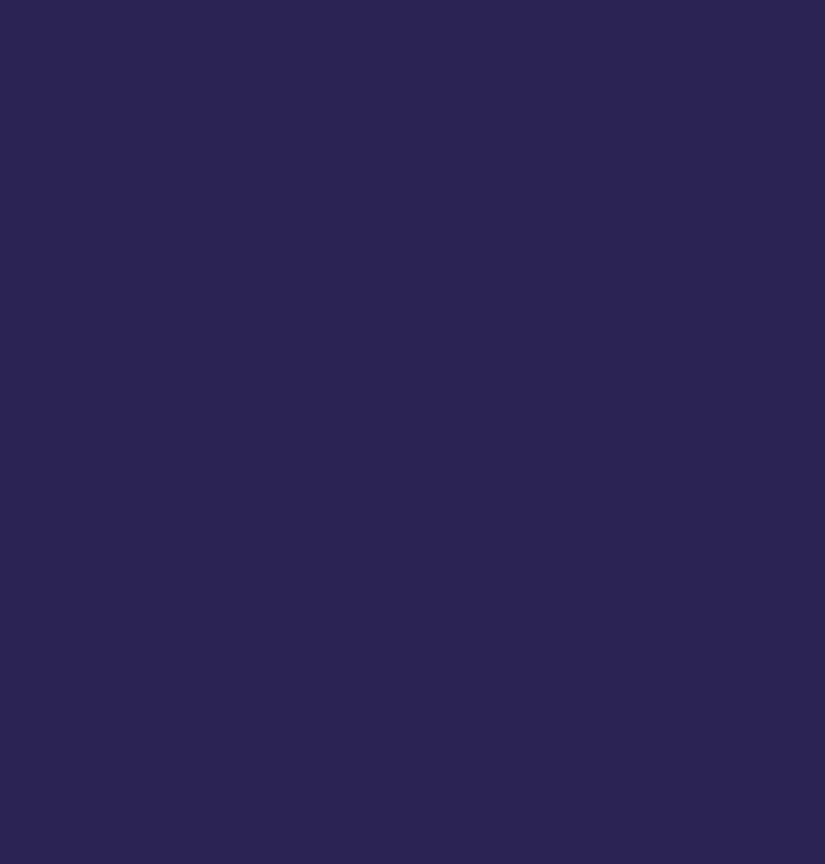
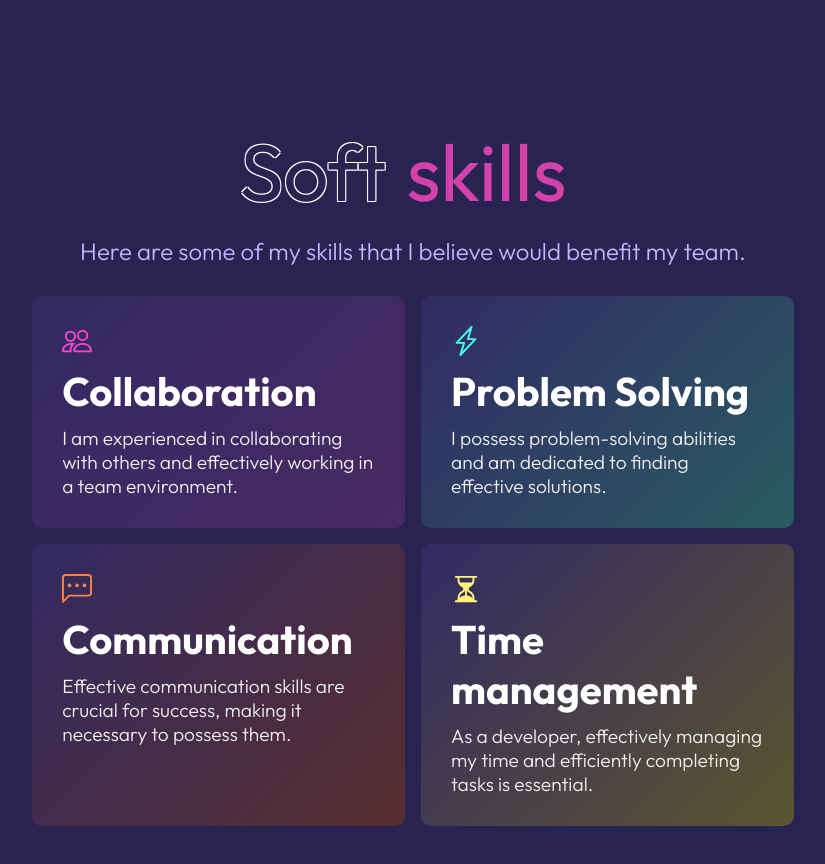
Before and after one commit to marvinraydalida/react-portfolio, a React (Create React App) app: page /skill in a window 1280 px wide. Shown: the part 1460-2324 px from the top of the page, without its empty margins (227-1052 px from the left). Before the commit the page ends 1606 px from the top, so only its background shows below. Built offline with nearby package versions, Linux system fonts and the light colour scheme.

Commit message:
Soft skills
added soft skills in skills

```diff
--- a/src/components/Skill.js
+++ b/src/components/Skill.js
@@ -11,6 +11,7 @@ import SkillGrid from "./SkillGrid";
 function Skill() {
   const languagesSectionRef = useRef(null);
   const technologySectionRef = useRef(null);
+  const softSkillsSectionRef = useRef(null);
 
   const languagePreviousActiveGrid = useRef(null);
   const technologyPreviousActiveGrid = useRef(null);
@@ -52,14 +53,14 @@ function Skill() {
   }
 
   function onSelectTechnology(event) {
-    const selectedLanguage = technologies.find(
-      (language) => language.name === event.target.dataset.name
+    const selectedTechnology = technologies.find(
+      (technology) => technology.name === event.target.dataset.name
     );
 
     event.target.classList.toggle("selected");
 
-    setTechnologyName(selectedLanguage.name);
-    settTechnologyDescription(selectedLanguage.description);
+    setTechnologyName(selectedTechnology.name);
+    settTechnologyDescription(selectedTechnology.description);
 
     if (technologyPreviousActiveGrid.current !== null) {
       if (technologyPreviousActiveGrid.current !== event.target) {
@@ -87,8 +88,8 @@ function Skill() {
           entry.target.classList.add("show");
 
           timeOut(() => {
-            entry.target.style.transitionDelay = "0ms"
-          }, 250)
+            entry.target.style.transitionDelay = "0ms";
+          }, 250);
         }
       });
     });
@@ -99,6 +100,10 @@ function Skill() {
     const technologyContainer = technologySectionRef.current.children;
     const technologyGrid =
       technologySectionRef.current.firstElementChild.children;
+
+    const softSkillsContainer = softSkillsSectionRef.current.children;
+    const softSkillsGrid =
+      softSkillsSectionRef.current.lastElementChild.children;
 
     for (const container of languageContainer) {
       observer.observe(container);
@@ -113,6 +118,15 @@ function Skill() {
     }
 
     for (const grid of technologyGrid) {
+      observer.observe(grid);
+    }
+
+    for (const container of softSkillsContainer) {
+      observer.observe(container);
+    }
+
+    for (const grid of softSkillsGrid) {
+      console.log(grid);
       observer.observe(grid);
     }
 
@@ -160,6 +174,7 @@ function Skill() {
           titleRef={languageNameRef}
           descriptionRef={languageDescriptionRef}
           isActive={isLanguageActive}
+          placeHolderTitle={["Programming &", "Markup", "Languages"]}
         />
         <div className="container skill-grid-container hidden">
           <SkillGrid
@@ -238,7 +253,7 @@ function Skill() {
           />
           <SkillGrid
             source="/images/mongodb.svg"
-            alt="Mongo DB"
+            alt="MongoDB"
             onClick={onSelectTechnology}
           />
         </div>
@@ -248,7 +263,88 @@ function Skill() {
           titleRef={technologyNameRef}
           descriptionRef={technologyDescriptionRef}
           isActive={isTechnologyActive}
+          placeHolderTitle={["Frameworks,", "Libraries &", "Databases"]}
         />
+      </section>
+      <section className="skill-section soft-skills" ref={softSkillsSectionRef}>
+        <div id="soft-skills-title" className="hidden">
+          <h1 className="skill-first-text">Soft</h1>
+          <h1 className="skill-third-text">skills</h1>
+        </div>
+        <p className="hidden">
+          Here are some of my skills that I believe would benefit my team.
+        </p>
+        <div id="soft-skills-grid-container">
+          <div className="soft-skill-grid hidden">
+            <svg
+              xmlns="http://www.w3.org/2000/svg"
+              width="16"
+              height="16"
+              fill="currentColor"
+              className="bi bi-people"
+              viewBox="0 0 16 16"
+            >
+              <path d="M15 14s1 0 1-1-1-4-5-4-5 3-5 4 1 1 1 1h8Zm-7.978-1A.261.261 0 0 1 7 12.996c.001-.264.167-1.03.76-1.72C8.312 10.629 9.282 10 11 10c1.717 0 2.687.63 3.24 1.276.593.69.758 1.457.76 1.72l-.008.002a.274.274 0 0 1-.014.002H7.022ZM11 7a2 2 0 1 0 0-4 2 2 0 0 0 0 4Zm3-2a3 3 0 1 1-6 0 3 3 0 0 1 6 0ZM6.936 9.28a5.88 5.88 0 0 0-1.23-.247A7.35 7.35 0 0 0 5 9c-4 0-5 3-5 4 0 .667.333 1 1 1h4.216A2.238 2.238 0 0 1 5 13c0-1.01.377-2.042 1.09-2.904.243-.294.526-.569.846-.816ZM4.92 10A5.493 5.493 0 0 0 4 13H1c0-.26.164-1.03.76-1.724.545-.636 1.492-1.256 3.16-1.275ZM1.5 5.5a3 3 0 1 1 6 0 3 3 0 0 1-6 0Zm3-2a2 2 0 1 0 0 4 2 2 0 0 0 0-4Z" />
+            </svg>
+            <h1>Collaboration</h1>
+            <p>
+              I am experienced in collaborating with others and effectively
+              working in a team environment.
+            </p>
+          </div>
+          <div className="soft-skill-grid hidden">
+            <svg
+              xmlns="http://www.w3.org/2000/svg"
+              width="16"
+              height="16"
+              fill="currentColor"
+              className="bi bi-lightning-charge"
+              viewBox="0 0 16 16"
+            >
+              <path d="M11.251.068a.5.5 0 0 1 .227.58L9.677 6.5H13a.5.5 0 0 1 .364.843l-8 8.5a.5.5 0 0 1-.842-.49L6.323 9.5H3a.5.5 0 0 1-.364-.843l8-8.5a.5.5 0 0 1 .615-.09zM4.157 8.5H7a.5.5 0 0 1 .478.647L6.11 13.59l5.732-6.09H9a.5.5 0 0 1-.478-.647L9.89 2.41 4.157 8.5z" />
+            </svg>
+            <h1>Problem Solving</h1>
+            <p>
+              I possess problem-solving abilities and am dedicated to finding
+              effective solutions.
+            </p>
+          </div>
+          <div className="soft-skill-grid hidden">
+            <svg
+              xmlns="http://www.w3.org/2000/svg"
+              width="16"
+              height="16"
+              fill="currentColor"
+              className="bi bi-chat-left-dots"
+              viewBox="0 0 16 16"
+            >
+              <path d="M14 1a1 1 0 0 1 1 1v8a1 1 0 0 1-1 1H4.414A2 2 0 0 0 3 11.586l-2 2V2a1 1 0 0 1 1-1h12zM2 0a2 2 0 0 0-2 2v12.793a.5.5 0 0 0 .854.353l2.853-2.853A1 1 0 0 1 4.414 12H14a2 2 0 0 0 2-2V2a2 2 0 0 0-2-2H2z" />
+              <path d="M5 6a1 1 0 1 1-2 0 1 1 0 0 1 2 0zm4 0a1 1 0 1 1-2 0 1 1 0 0 1 2 0zm4 0a1 1 0 1 1-2 0 1 1 0 0 1 2 0z" />
+            </svg>
+            <h1>Communication</h1>
+            <p>
+              Effective communication skills are crucial for success, making it
+              necessary to possess them.
+            </p>
+          </div>
+          <div className="soft-skill-grid hidden">
+            <svg
+              xmlns="http://www.w3.org/2000/svg"
+              width="16"
+              height="16"
+              fill="currentColor"
+              className="bi bi-hourglass-split"
+              viewBox="0 0 16 16"
+            >
+              <path d="M2.5 15a.5.5 0 1 1 0-1h1v-1a4.5 4.5 0 0 1 2.557-4.06c.29-.139.443-.377.443-.59v-.7c0-.213-.154-.451-.443-.59A4.5 4.5 0 0 1 3.5 3V2h-1a.5.5 0 0 1 0-1h11a.5.5 0 0 1 0 1h-1v1a4.5 4.5 0 0 1-2.557 4.06c-.29.139-.443.377-.443.59v.7c0 .213.154.451.443.59A4.5 4.5 0 0 1 12.5 13v1h1a.5.5 0 0 1 0 1h-11zm2-13v1c0 .537.12 1.045.337 1.5h6.326c.216-.455.337-.963.337-1.5V2h-7zm3 6.35c0 .701-.478 1.236-1.011 1.492A3.5 3.5 0 0 0 4.5 13s.866-1.299 3-1.48V8.35zm1 0v3.17c2.134.181 3 1.48 3 1.48a3.5 3.5 0 0 0-1.989-3.158C8.978 9.586 8.5 9.052 8.5 8.351z" />
+            </svg>
+            <h1>Time management</h1>
+            <p>
+              As a developer, effectively managing my time and efficiently
+              completing tasks is essential.
+            </p>
+          </div>
+        </div>
       </section>
     </>
   );
--- a/src/components/SkillDescriptionContainer.js
+++ b/src/components/SkillDescriptionContainer.js
@@ -13,9 +13,9 @@ function SkillDescriptionContainer(props) {
         />
       ) : (
         <SkillTitle
-          firstText={"Programming &"}
-          secondText={"Markup"}
-          thirdText={"Languages"}
+          firstText={props.placeHolderTitle[0]}
+          secondText={props.placeHolderTitle[1]}
+          thirdText={props.placeHolderTitle[2]}
         />
       )}
     </div>
--- a/src/index.css
+++ b/src/index.css
@@ -335,7 +335,7 @@ a {
   box-shadow: 1px 3px 27px -5px rgba(0, 0, 0, 0.24);
   -webkit-box-shadow: 1px 3px 27px -5px rgba(0, 0, 0, 0.24);
   -moz-box-shadow: 1px 3px 27px -5px rgba(0, 0, 0, 0.24);
-  transition: all 250ms;
+  transition: all 100ms;
 }
 
 .skill-grid::before {
@@ -343,26 +343,29 @@ a {
   height: 2rem;
   text-align: center;
   border-radius: 0px 0px 10px 10px;
-  padding-top: 5px;
+  /* padding-top: 5px; */
   box-sizing: border-box;
   opacity: 0;
   bottom: 0;
   left: 0;
-  background-color: black;
+  /* background-color: black; */
   position: absolute;
   content: attr(data-name);
   color: var(--primary-color);
   font-family: var(--font);
-  transition: all 250ms;
+  transition: all 200ms;
 }
 
 .skill-grid:hover {
   transform: translateY(-5px);
   background-color: #3c3374;
+  box-shadow: 1px 3px 27px -5px rgba(211, 66, 171, 0.2);
+  -webkit-box-shadow: 1px 3px 27px -5px rgba(211, 66, 171, 0.2);
+  -moz-box-shadow: 1px 3px 27px -5px rgba(211, 66, 171, 0.2);
 }
 
 .skill-grid:hover::before {
-  opacity: 0.5;
+  opacity: 1;
 }
 
 .skill-image {
@@ -387,31 +390,152 @@ a {
   width: 85% !important;
 }
 
+.soft-skills {
+  /* background-color: pink; */
+  flex-direction: column;
+}
+
+#soft-skills-title {
+  /* background-color: black; */
+  margin: 0px auto;
+  display: flex;
+  flex-direction: row;
+  justify-content: center;
+  width: 30%;
+  height: 10%;
+}
+
+#soft-skills-title h1 {
+  font-size: 5rem;
+  margin-right: 20px;
+}
+
+.soft-skills p {
+  text-align: center;
+  font-size: 1.5rem;
+  font-weight: lighter;
+  color: var(--primary-gray);
+}
+
+#soft-skills-grid-container {
+  margin: 0px auto;
+  width: 70%;
+  height: 75%;
+  display: grid;
+  grid-template-rows: repeat(2, 1fr);
+  grid-template-columns: repeat(2, 1fr);
+  grid-row-gap: 1rem;
+  grid-column-gap: 1rem;
+}
+
+.soft-skill-grid {
+  width: 100%;
+  height: 100%;
+  background: rgb(50, 42, 100);
+  border-radius: 10px;
+  display: flex;
+  flex-direction: column;
+  box-sizing: border-box;
+  padding: 30px 30px;
+  transition: all 200ms;
+}
+
+.soft-skill-grid svg {
+  width: 50px;
+  height: 30px;
+  margin-left: -10px;
+  margin-bottom: 10px;
+}
+
+.soft-skill-grid:nth-child(1) svg{
+  color: #FF46CC;
+}
+
+.soft-skill-grid:nth-child(2) svg{
+  color: #4BFFE9;
+}
+
+.soft-skill-grid:nth-child(3) svg{
+  color: #FF843F;
+}
+
+.soft-skill-grid:nth-child(4) svg{
+  color: #fff678;
+}
+
+.soft-skill-grid h1 {
+  font-size: 2.5rem;
+  color: white;
+  margin-bottom: 10px;
+}
+
+.soft-skill-grid p {
+  font-size: 1.2rem;
+  text-align: left;
+  color: rgb(240, 240, 240);
+}
+
+.soft-skill-grid:nth-child(1) {
+  background: linear-gradient(
+    135deg,
+    rgba(50, 42, 100, 1) 0%,
+    rgba(73, 41, 98, 1) 100%
+  );
+}
+
+.soft-skill-grid:nth-child(2) {
+  background: linear-gradient(
+    135deg,
+    rgba(50, 42, 100, 1) 0%,
+    rgba(41, 91, 98, 1) 100%
+  );
+}
+
+.soft-skill-grid:nth-child(3) {
+  background: linear-gradient(
+    135deg,
+    rgba(50, 42, 100, 1) 0%,
+    rgba(88, 46, 46, 1) 100%
+  );
+}
+
+.soft-skill-grid:nth-child(4) {
+  background: linear-gradient(
+    135deg,
+    rgba(50, 42, 100, 1) 0%,
+    rgba(92, 85, 47, 1) 100%
+  );
+}
+
 .selected {
   background-color: var(--grid-highlight-color) !important;
 }
 
 .school-container,
 .hobby-image,
-.show.skill-grid:nth-child(1) {
+.show.skill-grid:nth-child(1),
+.soft-skill-grid:nth-child(1) {
   transition-delay: 200ms;
 }
 
 .school-container:nth-child(2),
 .hobby-image:nth-child(2),
-.show.skill-grid:nth-child(2) {
+.show.skill-grid:nth-child(2),
+.soft-skill-grid:nth-child(2) {
   transition-delay: 400ms;
 }
 
 .school-container:nth-child(3),
 .hobby-image:nth-child(3),
-.show.skill-grid:nth-child(3) {
+.show.skill-grid:nth-child(3),
+.soft-skill-grid:nth-child(3) {
   transition-delay: 600ms;
 }
 
 .school-container:nth-child(4),
 .hobby-image:nth-child(4),
-.show.skill-grid:nth-child(4) {
+.show.skill-grid:nth-child(4),
+.soft-skill-grid:nth-child(4) {
   transition-delay: 800ms;
 }
 
```
Also changed, not shown: src/SkillList.js (+21 -6 lines).
